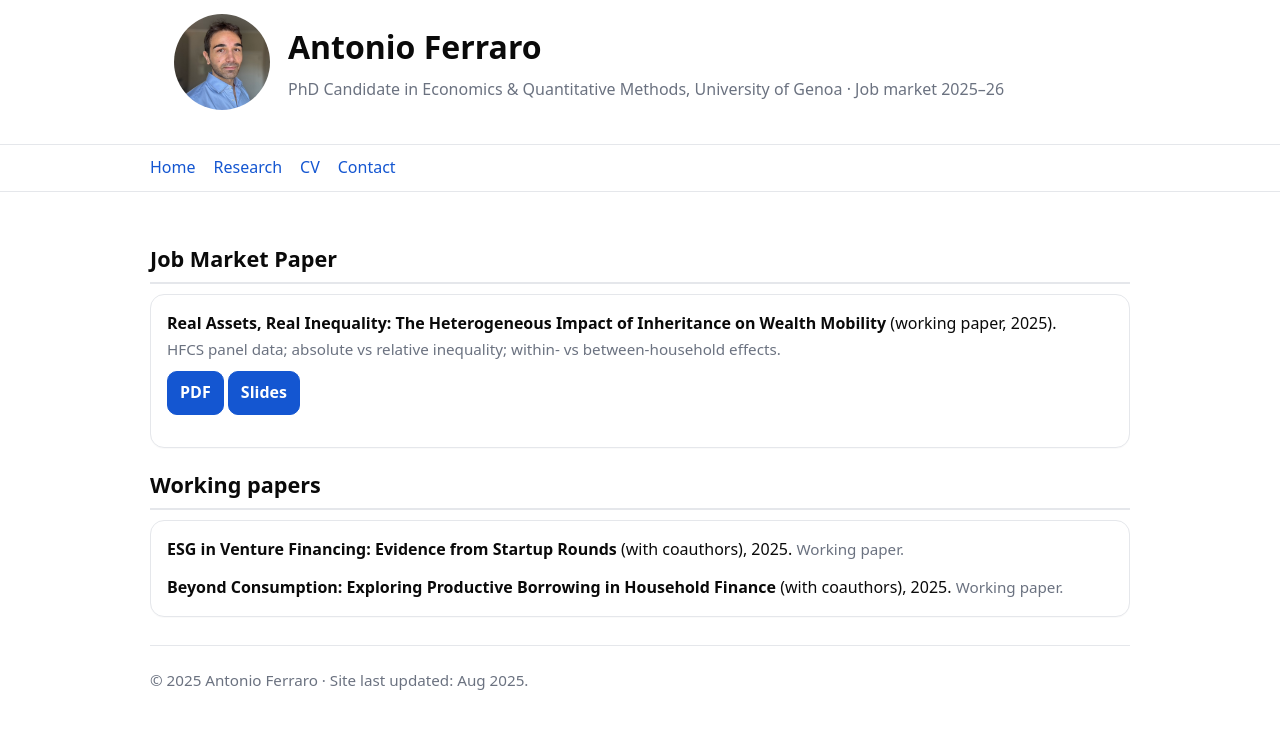
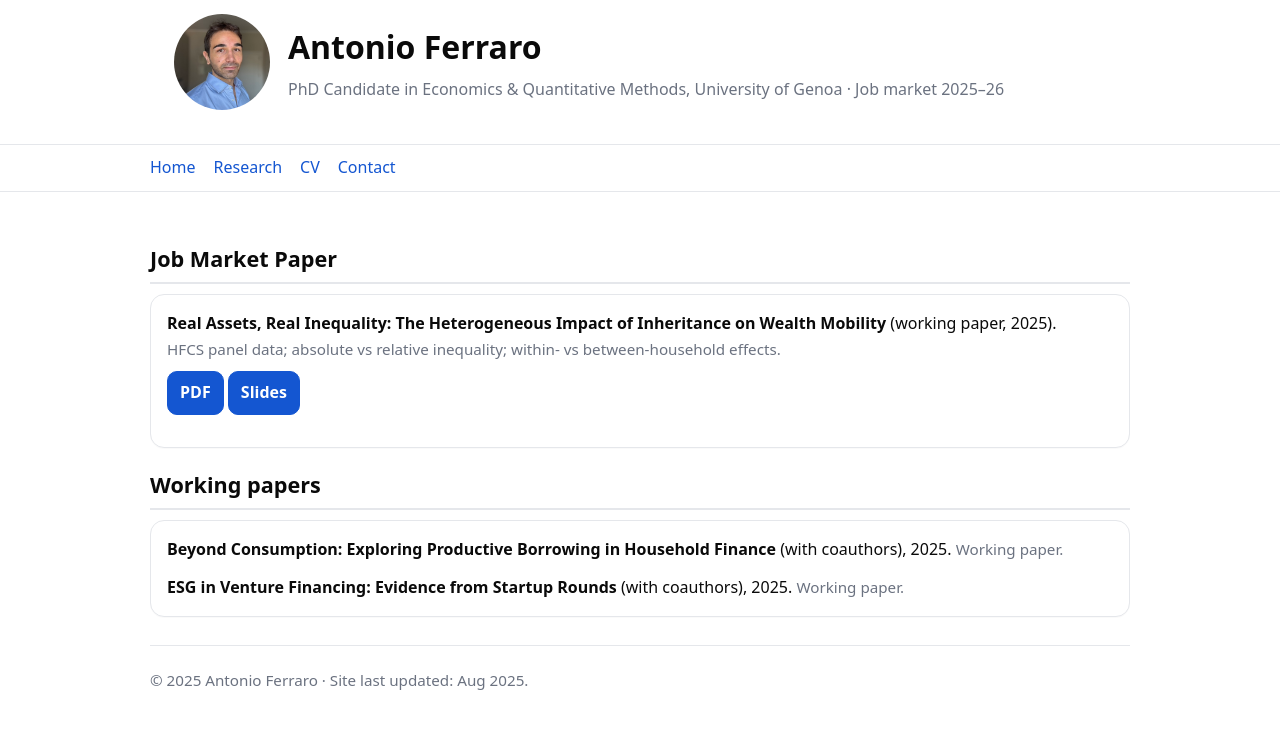
Before and after one commit to ferraroantonio/ferraroantonio.github.io, a Jekyll site: the page built from research.md, in a window 1280 px wide. Shown: the top 729 px of the page. Built offline with Jekyll 4.4.1, drawn with Linux system fonts in a browser that asks for light colours.

Commit message:
Update research.md

```diff
--- a/research.md
+++ b/research.md
@@ -18,8 +18,8 @@ layout: default
 <h2 style="margin-top:20px;">Working papers</h2>
 <div class="card">
 <ul class="plain">
+  <li class="item"><strong>Beyond Consumption: Exploring Productive Borrowing in Household Finance</strong> (with coauthors), 2025. <span class="meta">Working paper.</span></li>
   <li class="item"><strong>ESG in Venture Financing: Evidence from Startup Rounds</strong> (with coauthors), 2025. <span class="meta">Working paper.</span></li>
-  <li class="item"><strong>Beyond Consumption: Exploring Productive Borrowing in Household Finance</strong> (with coauthors), 2025. <span class="meta">Working paper.</span></li>
   <!-- Add more items as needed -->
 </ul>
 </div>
```
